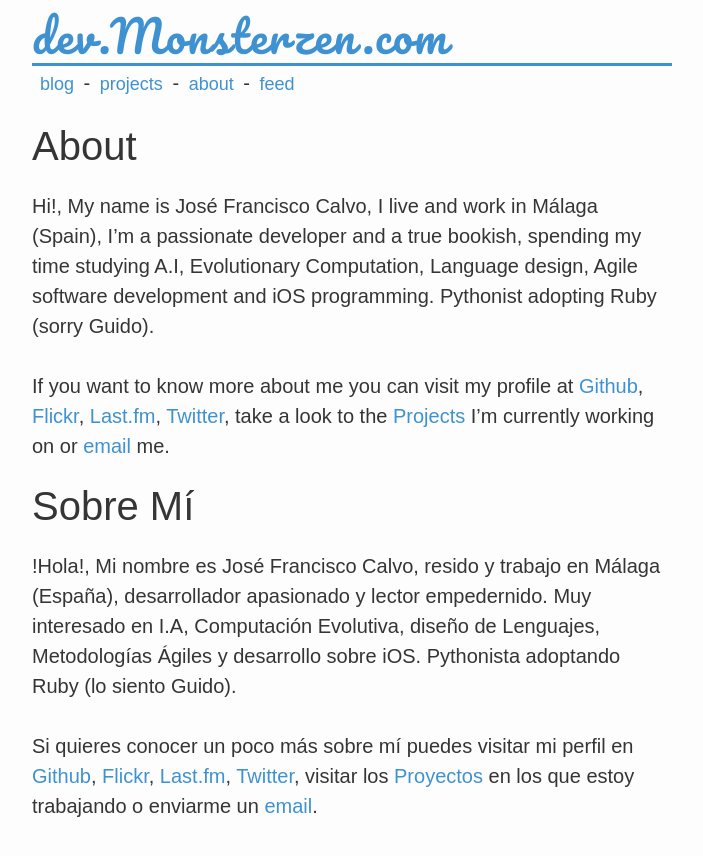
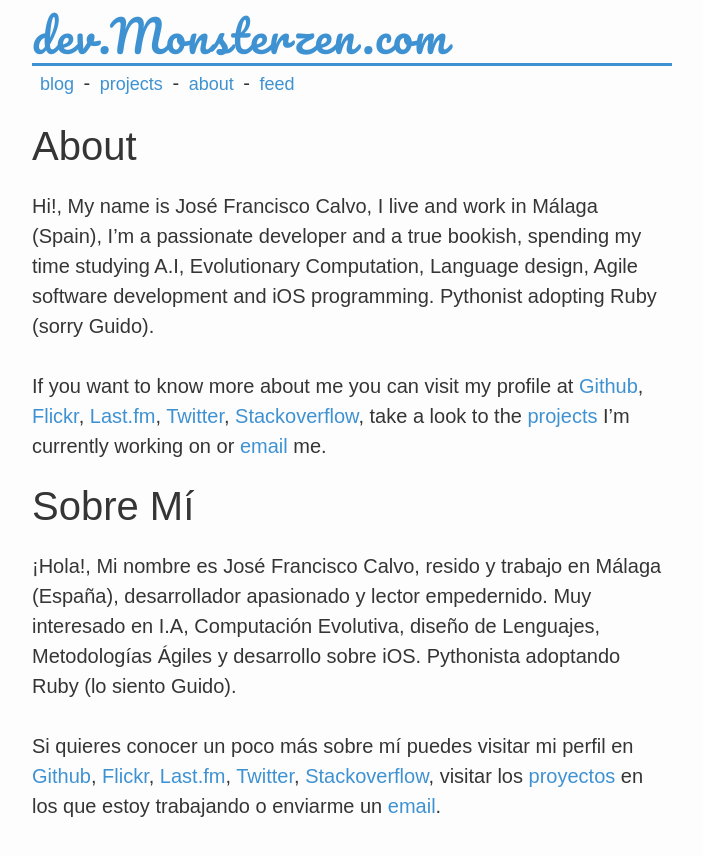
Before and after one commit to jfcalvo/jfcalvo.github.com, a Jekyll site: the page built from about.markdown, in a window 1280 px wide. Shown: the top 856 px of the page, without its empty margins (288-991 px from the left). Built offline with Jekyll 4.4.1, drawn with Linux system fonts in a browser that asks for light colours; some web fonts are replaced.

```diff
--- a/about.markdown
+++ b/about.markdown
@@ -8,10 +8,10 @@ permalink: /about/
 
 Hi!, My name is José Francisco Calvo, I live and work in Málaga (Spain), I'm a passionate developer and a true bookish, spending my time studying A.I, Evolutionary Computation, Language design, Agile software development and iOS programming. Pythonist adopting Ruby (sorry Guido).
 
-If you want to know more about me you can visit my profile at [Github](https://github.com/jfcalvo), [Flickr](http://www.flickr.com/photos/jfcalvo/), [Last.fm](http://www.last.fm/user/abuelochipo/), [Twitter](http://twitter.com/jfcalvo), take a look to the [Projects]({{ site.url }}/projects/) I'm currently working on or [email](mailto:josefranciscocalvo@gmail.com) me.
+If you want to know more about me you can visit my profile at [Github](https://github.com/jfcalvo), [Flickr](http://www.flickr.com/photos/jfcalvo/), [Last.fm](http://www.last.fm/user/abuelochipo/), [Twitter](http://twitter.com/jfcalvo), [Stackoverflow](http://stackoverflow.com/users/235935/jfcalvo), take a look to the [projects]({{ site.url }}/projects/) I'm currently working on or [email](mailto:josefranciscocalvo@gmail.com) me.
 
 # Sobre Mí
 
-!Hola!, Mi nombre es José Francisco Calvo, resido y trabajo en Málaga (España), desarrollador apasionado y lector empedernido. Muy interesado en I.A, Computación Evolutiva, diseño de Lenguajes, Metodologías Ágiles y desarrollo sobre iOS. Pythonista adoptando Ruby (lo siento Guido).
+¡Hola!, Mi nombre es José Francisco Calvo, resido y trabajo en Málaga (España), desarrollador apasionado y lector empedernido. Muy interesado en I.A, Computación Evolutiva, diseño de Lenguajes, Metodologías Ágiles y desarrollo sobre iOS. Pythonista adoptando Ruby (lo siento Guido).
 
-Si quieres conocer un poco más sobre mí puedes visitar mi perfil en [Github](https://github.com/jfcalvo), [Flickr](http://www.flickr.com/photos/jfcalvo/), [Last.fm](http://www.last.fm/user/abuelochipo/), [Twitter](http://twitter.com/jfcalvo), visitar los [Proyectos]({{ site.url }}/projects/) en los que estoy trabajando o enviarme un [email](mailto:josefranciscocalvo@gmail.com).
+Si quieres conocer un poco más sobre mí puedes visitar mi perfil en [Github](https://github.com/jfcalvo), [Flickr](http://www.flickr.com/photos/jfcalvo/), [Last.fm](http://www.last.fm/user/abuelochipo/), [Twitter](http://twitter.com/jfcalvo), [Stackoverflow](http://stackoverflow.com/users/235935/jfcalvo), visitar los [proyectos]({{ site.url }}/projects/) en los que estoy trabajando o enviarme un [email](mailto:josefranciscocalvo@gmail.com).
```
Also changed, not shown: _posts/2011-09-07-planilandia.markdown (added, +19 -0 lines).
